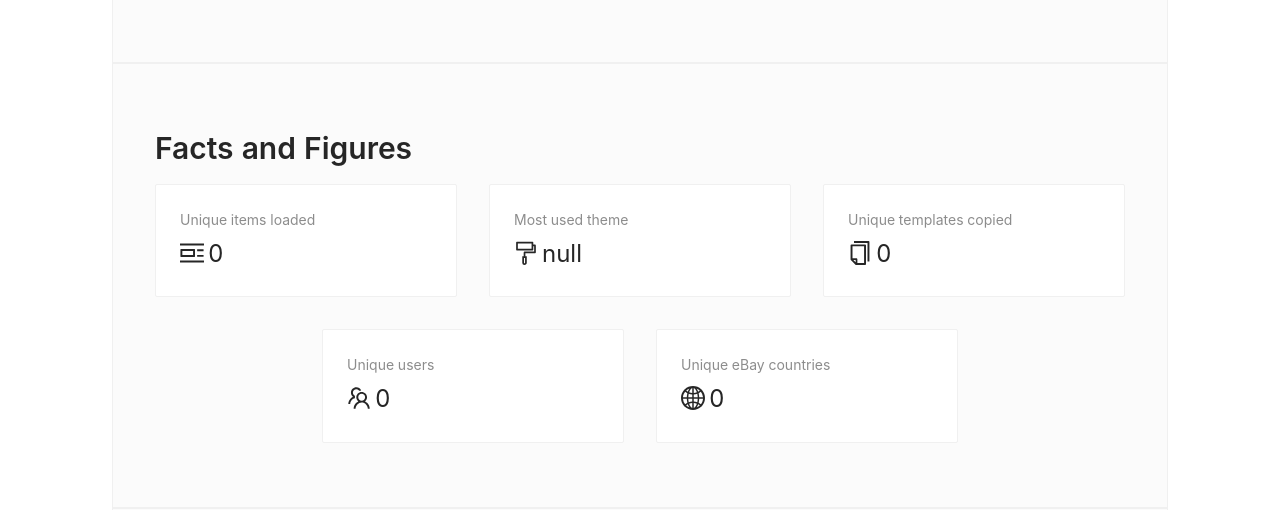
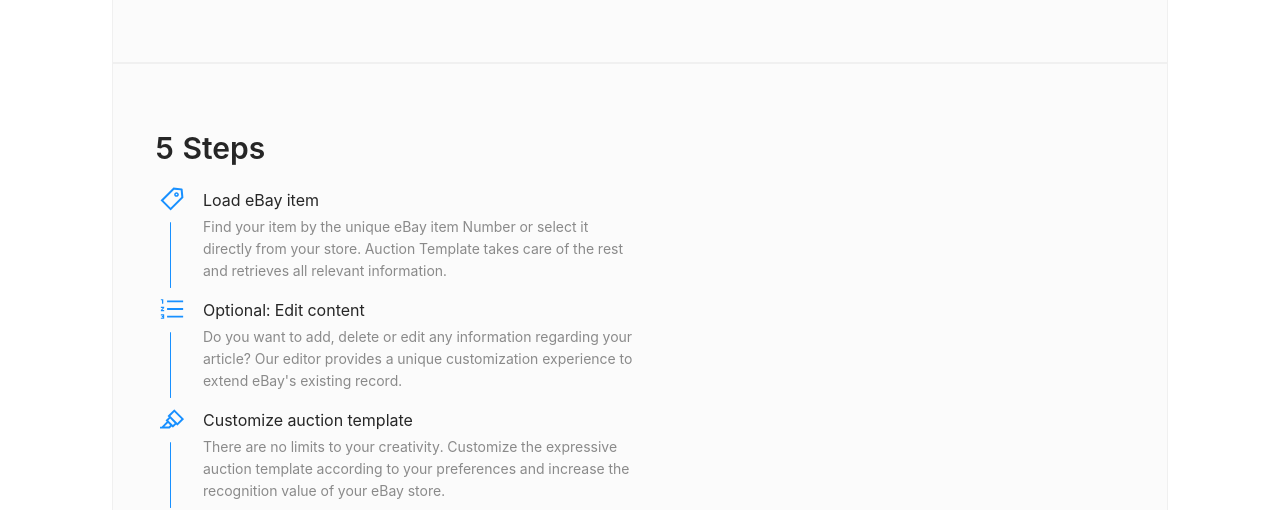
Before and after one commit to swipswaps/auction-template, a Next.js app: page / in a window 1280 px wide. Shown: the part 2109-2619 px from the top of the page. Built offline with nearby package versions, Linux system fonts and the light colour scheme; no server answers; the database is empty.

Commit message:
🐛 remove usage of unavailable api route

```diff
--- a/pages/index.tsx
+++ b/pages/index.tsx
@@ -18,7 +18,7 @@
 			<Hero />
 			<Features />
 			<Mission />
-			<Stats stats={stats} />
+			{stats && <Stats stats={stats} />}
 			<Usage />
 		</>
 	);
@@ -27,12 +27,17 @@
 export default index;
 
 export async function getStaticProps() {
-	const stats: StatsResponse = await getStats();
+	// const stats: StatsResponse = await getStats();
 
+	// return {
+	// 	props: {
+	// 		stats,
+	// 	},
+	// 	revalidate: 1,
+	// };
 	return {
 		props: {
-			stats,
+			stats: null,
 		},
-		revalidate: 1,
 	};
 }
```
